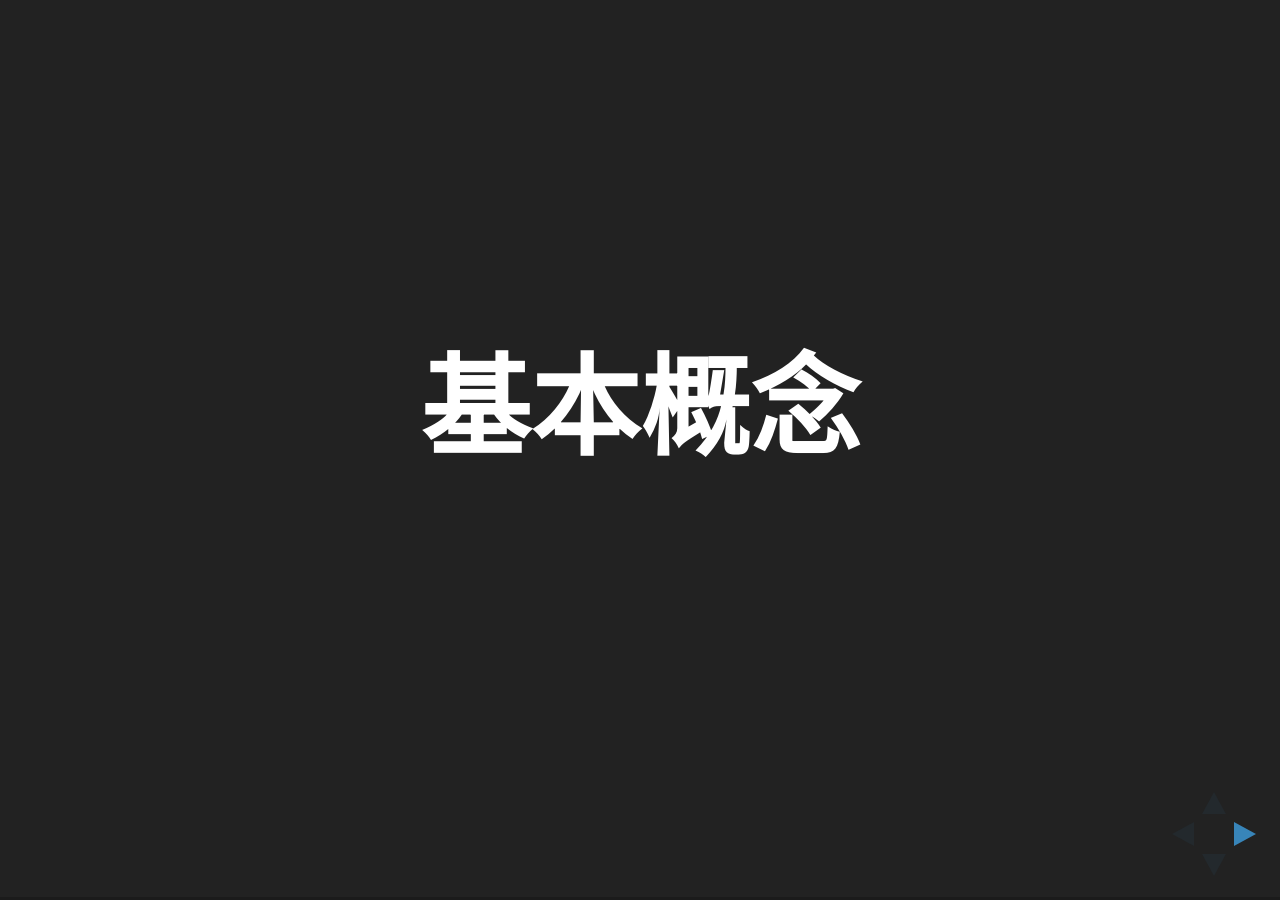
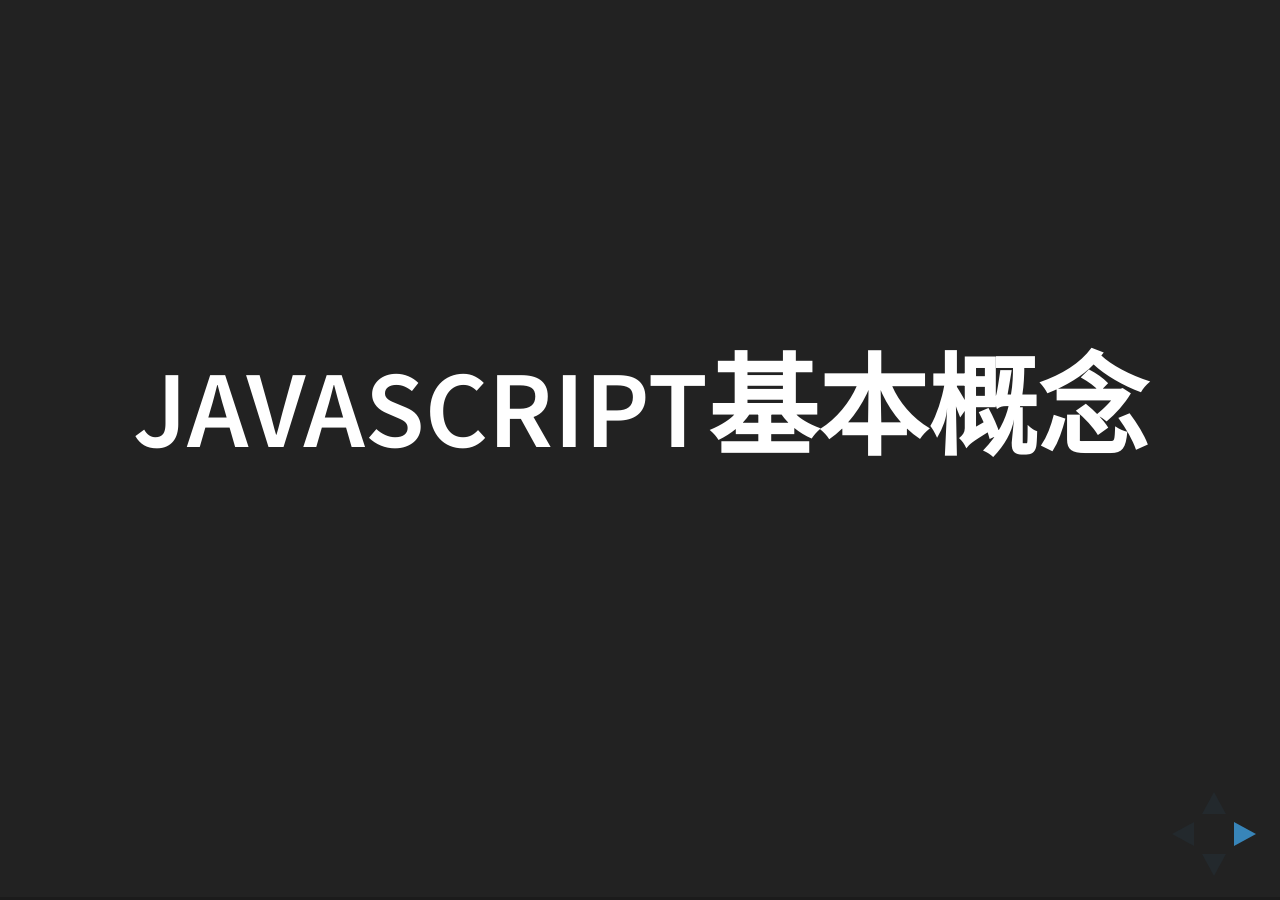
Before and after one commit to testudy/testudy.github.io, a Jekyll site: the page built from tech/_posts/2016-05-03-basic.md, in a window 1280 px wide. Built offline with Jekyll 4.4.1, drawn with Linux system fonts in a browser that asks for light colours; comment, search, counter and statistics services are not loaded.

Commit message:
update title

```diff
--- a/tech/_posts/2016-05-03-basic.md
+++ b/tech/_posts/2016-05-03-basic.md
@@ -4,7 +4,7 @@ title: JavaScript基本概念
 tags: 原创 技术
 ---
 <section>
-    <h1>基本概念</h1>
+    <h1>JavaScript基本概念</h1>
 </section>
 <section>
     <section>
```
